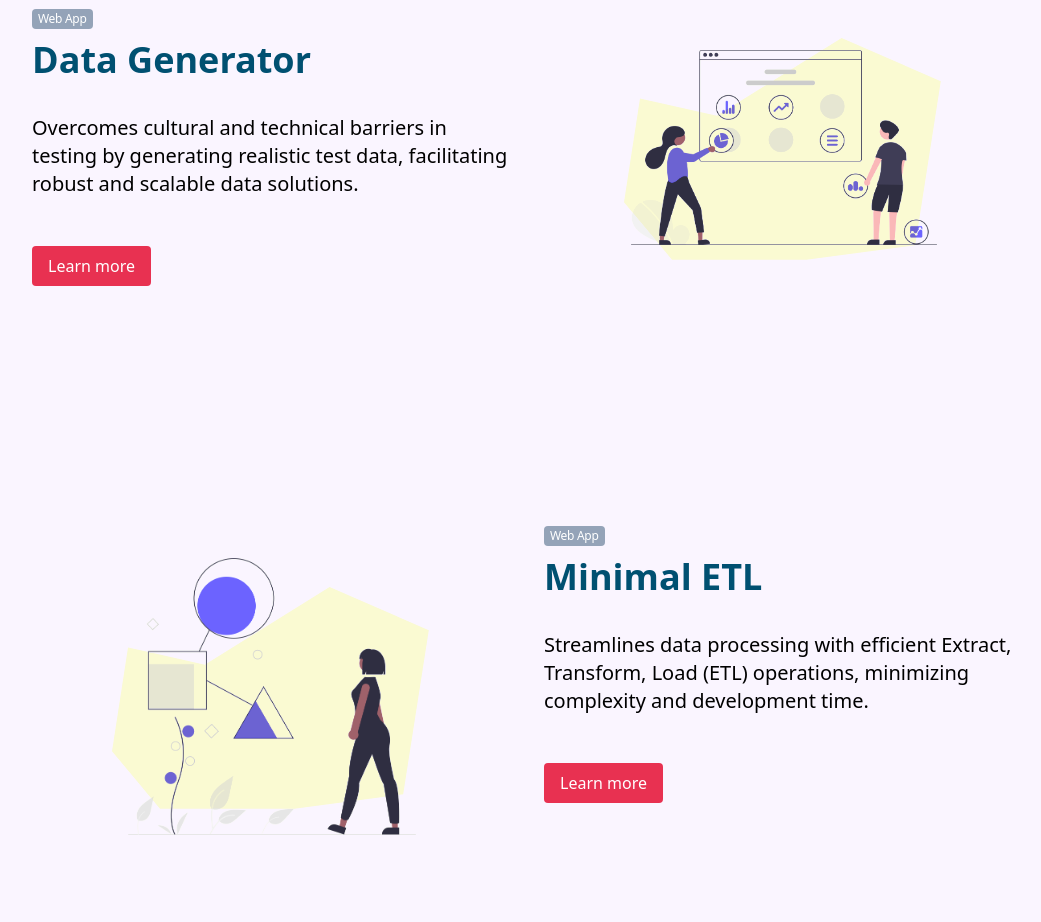
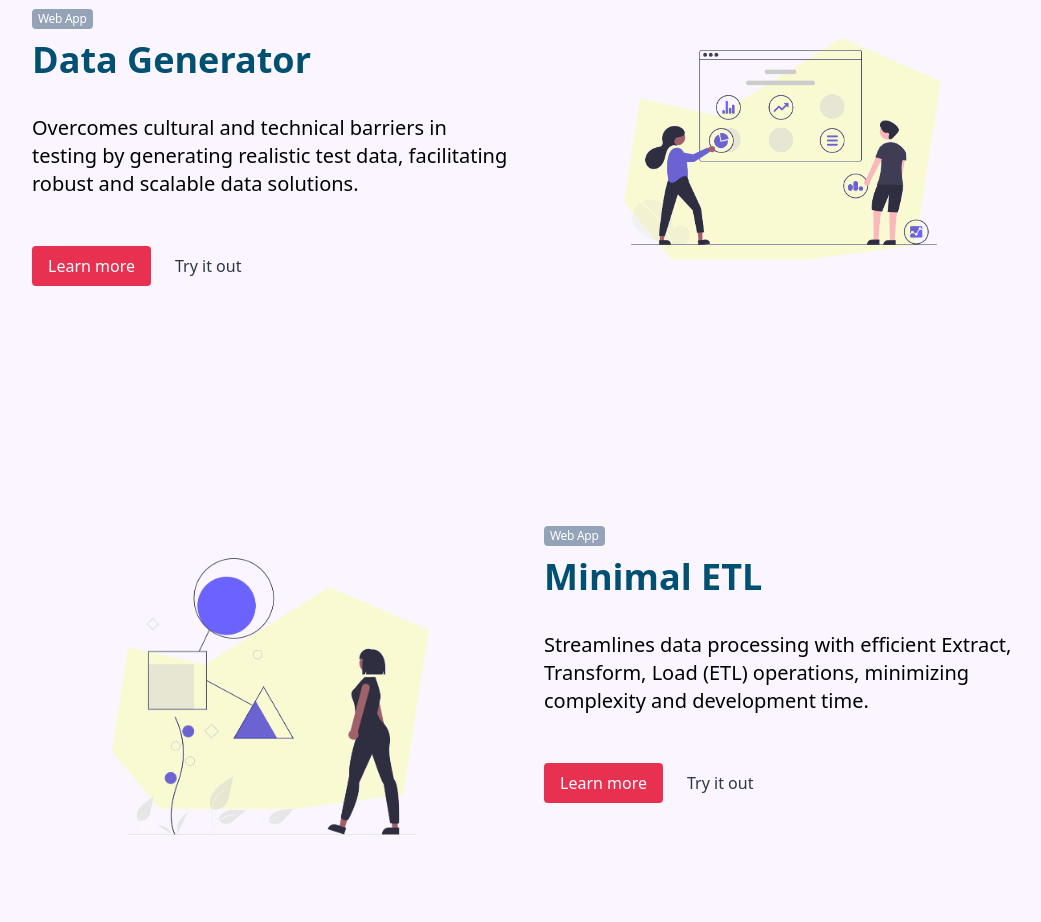
Before and after one commit to cv-prateek/accelerator-hub, a Gatsby site: page / in a window 1280 px wide. Shown: the part 2418-3340 px from the top of the page, without its empty margins (112-1153 px from the left). Built offline with nearby package versions, Linux system fonts and the light colour scheme; Gatsby itself is replaced by a stand-in of ours.

Commit message:
fix md file

```diff
--- a/src/components/products.js
+++ b/src/components/products.js
@@ -2,7 +2,7 @@ import React from "react";
 import { graphql, useStaticQuery } from "gatsby";
 import { GatsbyImage } from "gatsby-plugin-image"
 
-const ProductCard = ({ title, text, imgSrc, reverse = false, tags = "", link }) => {
+const ProductCard = ({ title, text, imgSrc, reverse = false, tags = "", link = "" }) => {
     const featuredImg = imgSrc?.childImageSharp?.gatsbyImageData;
     return <div className={`p-4 flex gap-8 rounded-3xl ${reverse ? "flex-row-reverse" : "flex-row"} mx-8`}>
         <div className="w-6/12 flex justify-center align-middle items-center">
--- a/src/content/product.md
+++ b/src/content/product.md
@@ -22,6 +22,7 @@ products:
       - "Simulated data for various scenarios"
       - "Data anonymization for privacy"
     imgSrc: "../images/Data_Generator.png"
+    link: "https://data-quality-ui-le4rfpdzmq-uc.a.run.app/"
 
   - product: "Minimal ETL"
     tags: "Web App"
@@ -31,6 +32,7 @@ products:
       - "Automated data pipelines"
       - "Support for multiple data sources"
     imgSrc: "../images/ETL.png"
+    link: "https://data-quality-ui-le4rfpdzmq-uc.a.run.app/"
 
   - product: "Restonomer"
     tags: "SBT"
@@ -51,6 +53,7 @@ products:
       - "Collaborative dictionary curation"
       - "Enhanced data literacy across the organization"
     imgSrc: "../images/Data_Dictionary.png"
+    link: "https://data-quality-ui-le4rfpdzmq-uc.a.run.app/"
 
   - product: "MLOps Template"
     tags: "Web App"
@@ -60,4 +63,5 @@ products:
       - "Automated machine learning workflows"
       - "Monitoring and management of ML lifecycle"
     imgSrc: "../images/Machine_Learning.png"
+    link: "https://data-quality-ui-le4rfpdzmq-uc.a.run.app/"
 ---
```
